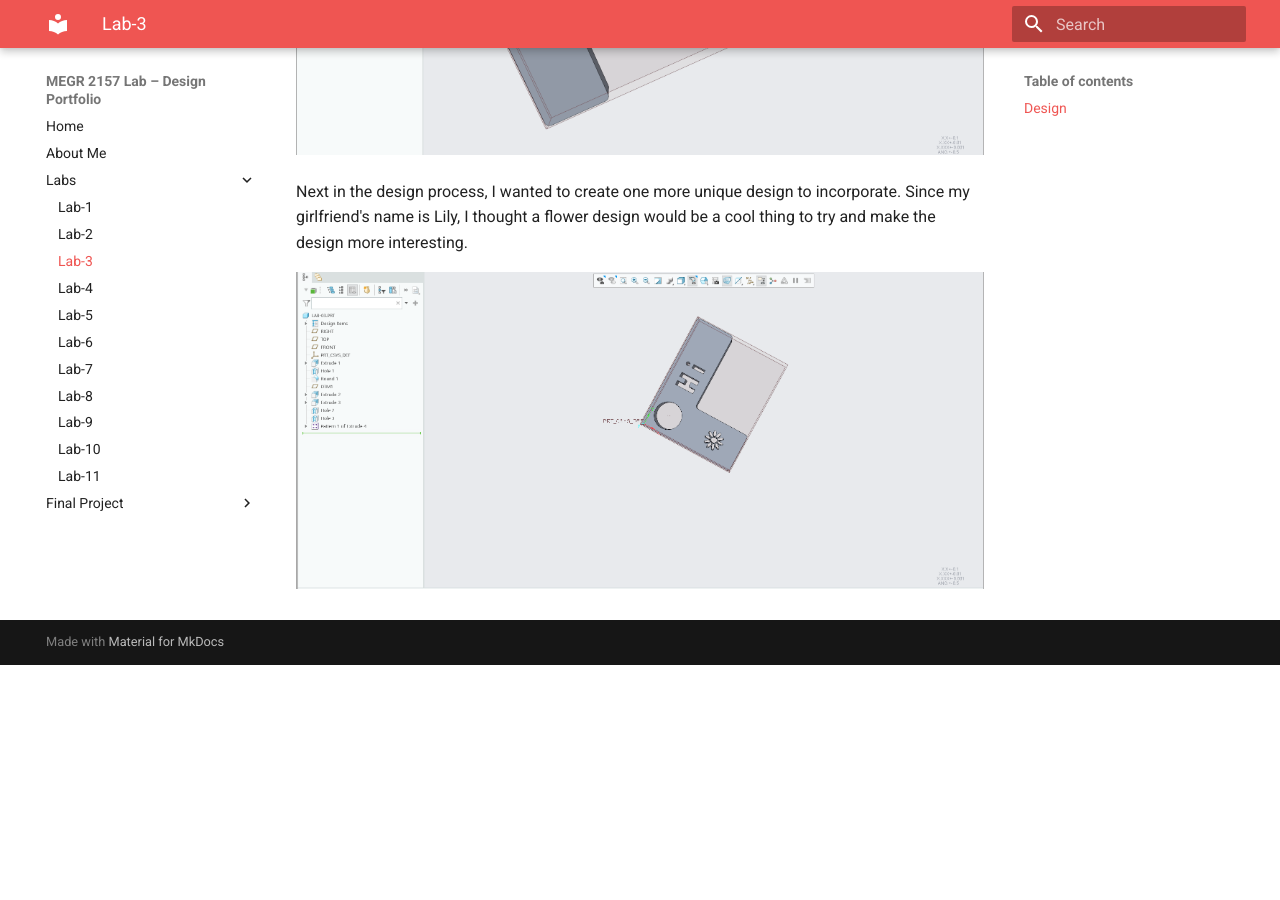
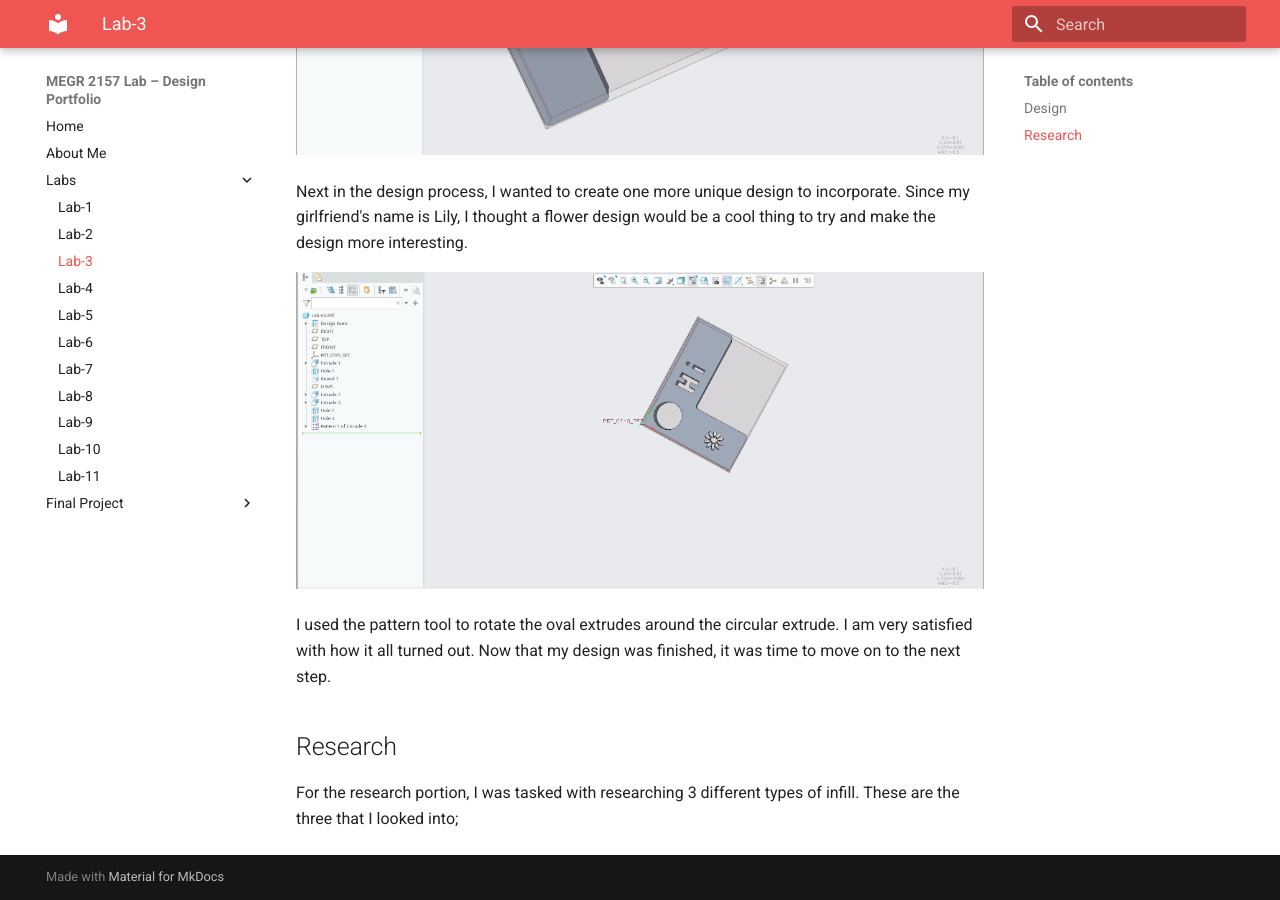
Before and after one commit to bspinne2/Brendan-Spinner-Portfolio, an MkDocs documentation site: the page built from docs/Labs/L03/index.md, in a window 1280 px wide and 900 px high, scrolled down 1583 px. Built offline with MkDocs 1.6.1 and Material for MkDocs 9.7.7, drawn with Linux system fonts in a browser that asks for light colours; before the commit the page ends 2248 px from its top, so only the background shows below that.

Commit message:
Update index.md

```diff
--- a/docs/Labs/L03/index.md
+++ b/docs/Labs/L03/index.md
@@ -15,3 +15,9 @@ After this base setup was complete, it was time to incorporate some complex patt
 Next in the design process, I wanted to create one more unique design to incorporate. Since my girlfriend's name is Lily, I thought a flower design would be a cool thing to try and make the design more interesting.
 
 ![Screenshot](./Screenshot%202026-09-01%20141838.png)
+
+I used the pattern tool to rotate the oval extrudes around the circular extrude. I am very satisfied with how it all turned out. Now that my design was finished, it was time to move on to the next step.
+
+## Research
+
+For the research portion, I was tasked with researching 3 different types of infill. These are the three that I looked into;
```
